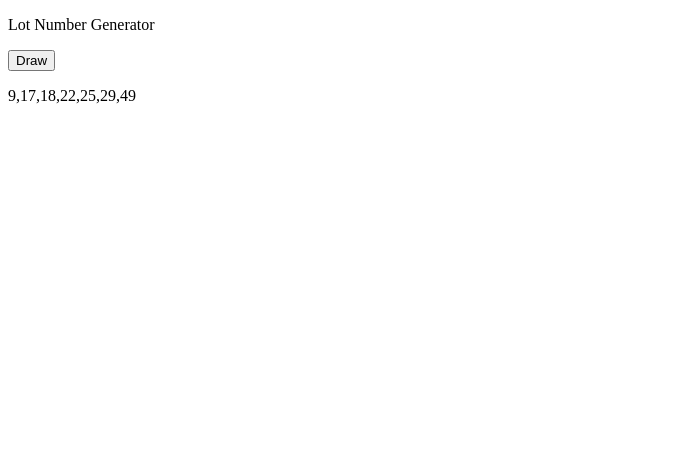
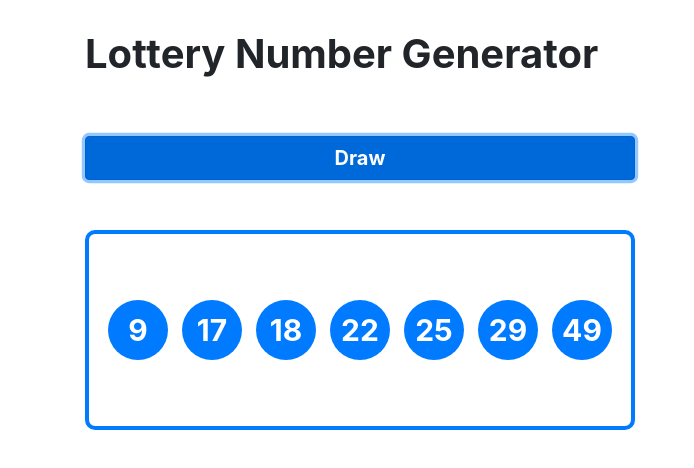
Before and after one commit to ysong27/LotteryNumberGenerator, a website: page views/index.html in a window 1280 px wide. Both pictures are taken after a click on the button "Draw". Shown: the whole page, without its empty margins (0-694 px from the left). Drawn offline with nearby package versions, Linux system fonts and the light colour scheme.

Commit message:
Added bootstrap and edited css for index page

```diff
--- a/public/css/style.css
+++ b/public/css/style.css
@@ -0,0 +1,44 @@
+h1 {
+    font-weight: bold;
+}
+
+.row {
+    margin-top: 30px;
+    margin-bottom: 50px;
+}
+
+#drawButton {
+    width: 100%;
+    max-width: 550px;
+    font-size: 20px;
+    font-weight: bold;
+}
+
+#lotteryNumbersDiv {
+    display: flex;
+    flex-wrap: wrap;
+    justify-content: space-evenly;
+    align-items: center;
+    min-height: 200px;
+    max-height: 500px;
+    min-width: 80px;
+    max-width: 550px;
+    border: solid #007bff 4px;
+    border-radius: 10px;
+    padding: 10px;
+}
+
+.lotteryNumber {
+    display: flex;
+    justify-content: center;
+    align-items: center;
+    font-size: 30px;
+    font-weight: bold;
+    width: 60px;
+    min-width: 60px;
+    height: 60px;
+    border-radius: 30px;
+    margin: 5px;
+    background-color:#007bff;
+    color:white;
+}
--- a/public/js/lotnumgenerator.js
+++ b/public/js/lotnumgenerator.js
@@ -24,8 +24,16 @@ $(document).ready(function () {
         return pickedNumbers;
     }
 
+
     $("button").on("click", function () {
         var lotNums = Object.keys(pickNumbers());
-        $("#lotteryNumbers").text(lotNums);
+        var lotNumsDisplayHtml = "";
+        for (var num of lotNums) {
+            lotNumsDisplayHtml += `<div class="lotteryNumber">${num}</div>`;
+        }
+        $("#lotteryNumbersDiv").html(lotNumsDisplayHtml);
     });
+
+
+
 });
--- a/views/index.html
+++ b/views/index.html
@@ -6,18 +6,32 @@
     <meta http-equiv="X-UA-Compatible" content="IE=edge">
     <meta name="viewport" content="width=device-width, initial-scale=1.0">
     <title>Document</title>
+    <link rel="stylesheet" href="https://cdn.jsdelivr.net/npm/bootstrap@4.6.1/dist/css/bootstrap.min.css" integrity="sha384-zCbKRCUGaJDkqS1kPbPd7TveP5iyJE0EjAuZQTgFLD2ylzuqKfdKlfG/eSrtxUkn" crossorigin="anonymous">
     <link rel="stylesheet" href="/public/css/style.css">
 </head>
 
 <body>
-    <p>Lot Number Generator</p>
-    <button>Draw</button>
-    <p id="lotteryNumbers"></p>
+    <div class="container">
+        <div class="row">
+            <div class="col-12">
+                <h1>Lottery Number Generator</h1>
+            </div>
+        </div>
+        <div class="row">
+            <div class="col-12">
+                <button class="btn btn-primary" id="drawButton">Draw</button>
+            </div>
+        </div>
+        <div class="row" id="lotteryNumbersContainer">
+            <div class="col-12">
+                <div id="lotteryNumbersDiv"></div>
+            </div>
+        </div>
+    </div>
 
     <script src="https://code.jquery.com/jquery-3.6.0.min.js"
         integrity="sha256-/xUj+3OJU5yExlq6GSYGSHk7tPXikynS7ogEvDej/m4=" crossorigin="anonymous"></script>
     <script src="/public/js/lotnumgenerator.js"></script>
-
 </body>
 
 </html>
```
